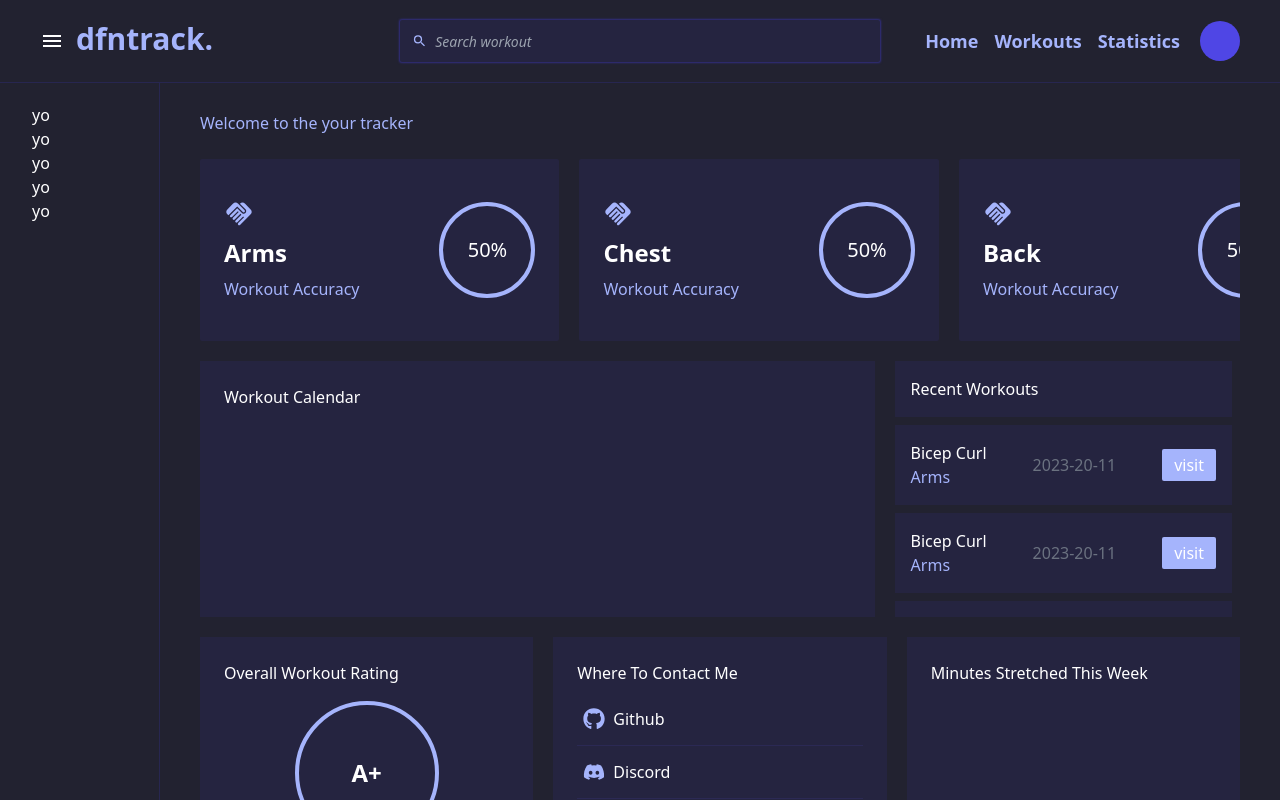
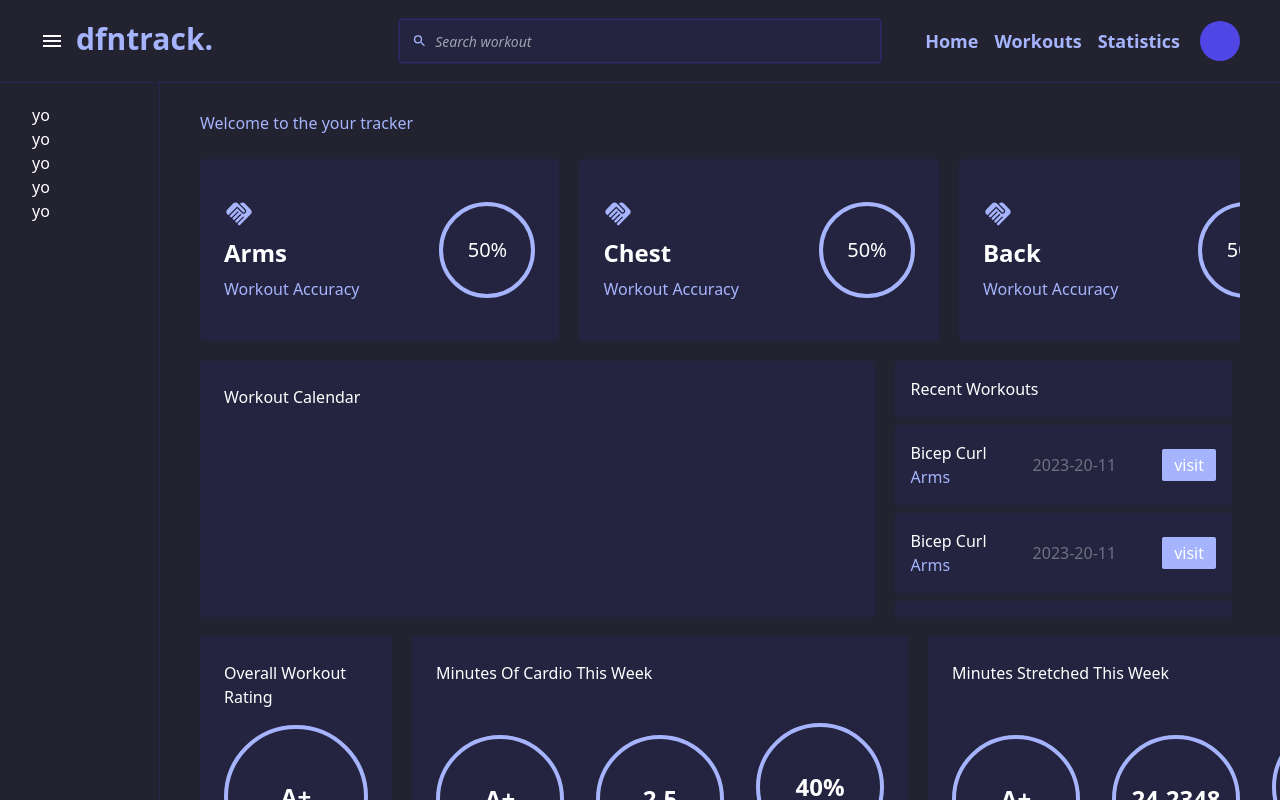
Before and after one commit to kdiffin/diffintrack, a Next.js app in the folder client/: page /home in a window 1280 px wide. Built offline with nearby package versions, Linux system fonts and the light colour scheme; no server answers.

Commit message:
finished tracking page

```diff
--- a/client/src/pages/home.tsx
+++ b/client/src/pages/home.tsx
@@ -97,53 +97,88 @@ function home() {
               Overall workout rating
             </p>
 
-            <div className="flex flex-col items-center justify-center ">
-              <div className="my-4 flex h-36 w-36 items-center justify-center rounded-full border-4 border-accent text-2xl font-semibold">
-                A+
+            <div className="flex h-full  flex-col items-center justify-center ">
+              <div className="group relative my-4 flex h-36 w-36 items-center justify-center rounded-full border-4 border-accent text-2xl font-semibold">
+                <p className="absolute opacity-100  transition-opacity duration-300  group-hover:opacity-0">
+                  A+
+                </p>
+
+                <p className="transition-fadein absolute group-hover:opacity-100 group-hover:delay-500 ">
+                  90%
+                </p>
               </div>
 
               <p className="  mt-1  ">Doing great buddy, keep it up!</p>
             </div>
           </div>
-          {/* SOCIALS */}
+
           <div className="  flex  flex-1 flex-col bg-primary p-6   ">
             <p className="flex items-center gap-2 font-medium  capitalize ">
-              Where to contact me
+              Minutes of cardio this week
             </p>
 
-            <div className="mt-4 flex flex-col  justify-center ">
-              <div className="flex items-center gap-2  p-[6px]  ">
-                <FaGithub className=" text-accent" size={22} />{" "}
-                <p className="    font-medium  ">Github</p>
+            <div className="flex h-full items-center  justify-center gap-8 ">
+              <div className="flex flex-col items-center justify-center">
+                <div className="group relative my-3 flex h-32 w-32 items-center justify-center rounded-full border-4 border-accent text-2xl font-semibold">
+                  <p className="absolute opacity-100  transition-opacity duration-300  ">
+                    A+
+                  </p>
+                </div>
+
+                <p className="">Overall rating</p>
               </div>
 
-              <div className="my-2 h-[1px] bg-secondary" />
+              <div className="flex flex-col items-center justify-center">
+                <div className="group relative my-3 flex h-32 w-32 items-center justify-center rounded-full border-4 border-accent text-2xl font-semibold">
+                  <p className="absolute ">2,5</p>
+                </div>
 
-              <div className=" flex items-center gap-2 p-[6px] ">
-                <FaDiscord className=" text-accent" size={22} />{" "}
-                <p className="    font-medium  ">Discord</p>
+                <p className="">Hours Of Cardio</p>
               </div>
 
-              <div className="my-2 h-[1px] bg-secondary" />
+              <div className="flex flex-col items-center justify-center">
+                <div className="group relative my-3 flex h-32 w-32 items-center justify-center rounded-full border-4 border-accent text-2xl font-semibold">
+                  <p className=" absolute  ">40%</p>
+                </div>
 
-              <div className="flex items-center gap-2 p-[6px]  ">
-                <MdMail className=" text-accent" size={22} />{" "}
-                <p className="   font-medium  ">Mail</p>
-              </div>
-
-              <div className="my-2 h-[1px] bg-secondary" />
-
-              <div className="flex items-center gap-2 p-[6px]  ">
-                <FaInstagram className=" text-accent" size={22} />{" "}
-                <p className="  font-medium  ">Instagram</p>
+                <p className="">Workout Accuracy</p>
               </div>
             </div>
           </div>
-          {/* CONTINUE TO WORKOUTS */}
-          <div className="  flex  flex-1 flex-col bg-primary p-6  ">
+
+          {/* MINUTES STRETCHED */}
+          <div className="  flex  flex-1 flex-col bg-primary p-6   ">
             <p className="flex items-center gap-2 font-medium  capitalize ">
               Minutes stretched this week
             </p>
+
+            <div className="flex h-full items-center  justify-center gap-8 ">
+              <div className="flex flex-col items-center justify-center">
+                <div className="group relative my-3 flex h-32 w-32 items-center justify-center rounded-full border-4 border-accent text-2xl font-semibold">
+                  <p className="absolute opacity-100  transition-opacity duration-300  ">
+                    A+
+                  </p>
+                </div>
+
+                <p className="">Overall rating</p>
+              </div>
+
+              <div className="flex flex-col items-center justify-center">
+                <div className="group relative my-3 flex h-32 w-32 items-center justify-center rounded-full border-4 border-accent text-2xl font-semibold">
+                  <p className="absolute ">24,2348</p>
+                </div>
+
+                <p className="">Hours Stretched</p>
+              </div>
+
+              <div className="flex flex-col items-center justify-center">
+                <div className="group relative my-3 flex h-32 w-32 items-center justify-center rounded-full border-4 border-accent text-2xl font-semibold">
+                  <p className=" absolute  ">90%</p>
+                </div>
+
+                <p className="">Workout Accuracy</p>
+              </div>
+            </div>
           </div>
         </div>
       </div>
@@ -176,7 +211,7 @@ function ChartContainer({
         <p className=" min-w-max font-medium text-accent">Workout Accuracy</p>
       </div>
 
-      <div className="  flex flex-col items-center justify-center  gap-3">
+      <div className="  flex flex-col items-center justify-center  ">
         {/* <ProgressCircle progress={50} /> */}
 
         <div className="flex h-24 w-24 items-center justify-center rounded-full border-4 border-accent text-xl font-medium">
--- a/client/src/styles/globals.css
+++ b/client/src/styles/globals.css
@@ -24,6 +24,11 @@ body {
   .no-scrollbar::-webkit-scrollbar {
     width: 0px;
     height: 0px;
+  }
+
+  .transition-fadein {
+    transition: opacity 0.3s ease-in 0s;
+    opacity: 0;
   }
 
   .subtle-scrollbar::-webkit-scrollbar {
```
